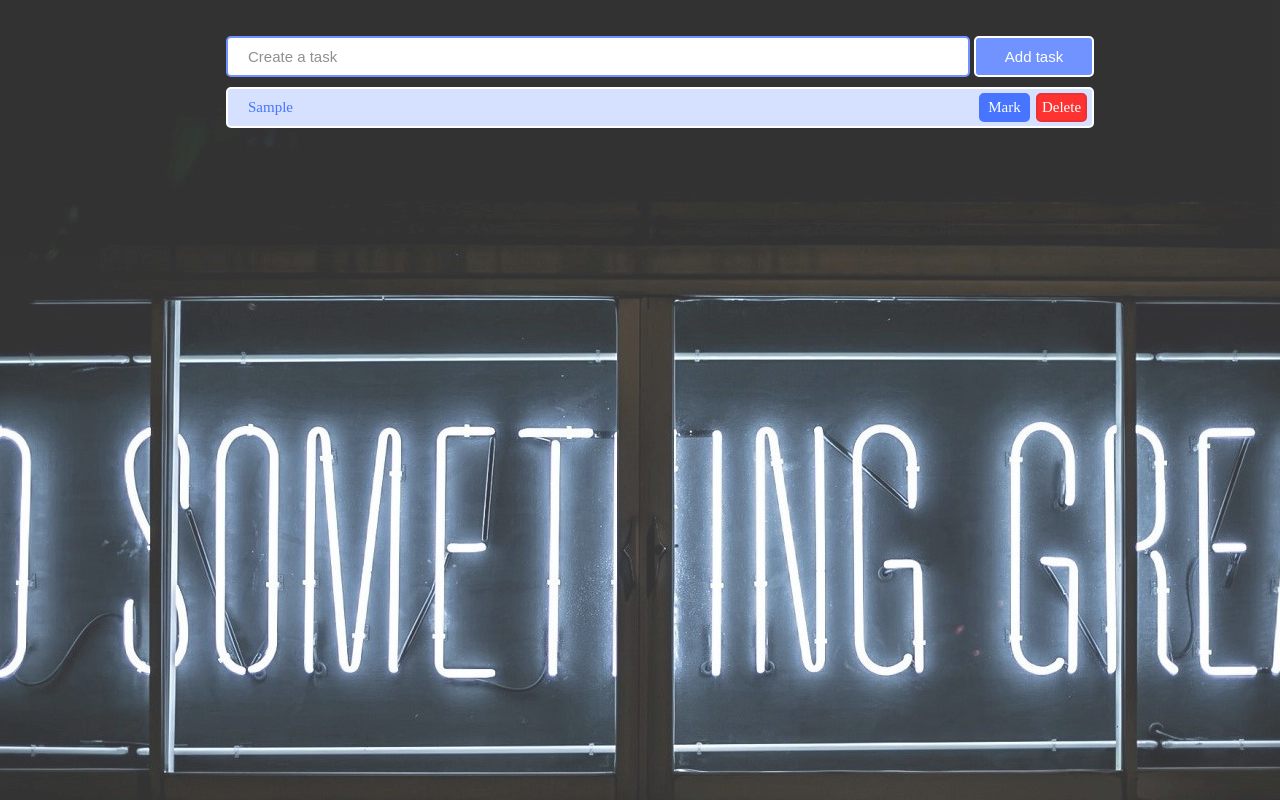
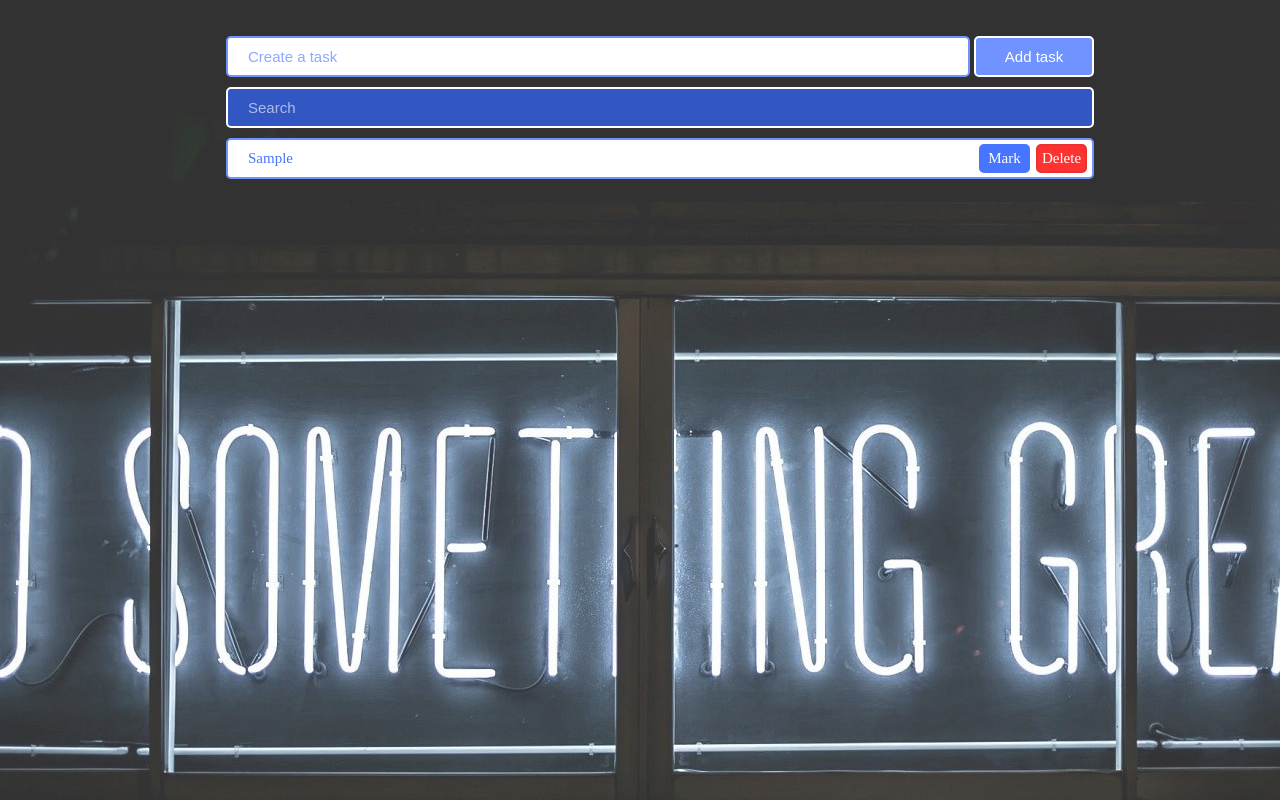
Before and after one commit to ArusikGrigorian/To-Do-List, a plain HTML site: page index.html in a window 1280 px wide. Both pictures are taken after typing "Sample" into the empty fields and a click on the button "Add task". Drawn offline with Linux system fonts and the light colour scheme.

Commit message:
search field creating

```diff
--- a/index.html
+++ b/index.html
@@ -14,6 +14,11 @@
 					<form>
 						<input type="text" class="content" id="inpContent" placeholder="Create a task">
 						<button type="button" class="button" id="entButton" onclick="addDiv()">Add task</button>
+					</form>
+				</li>
+				<li>
+					<form>
+						<input type="text" class="search" id="srchTask" placeholder="Search" oninput="showMatches()">
 					</form>
 				</li>
 			</ol>
@@ -51,14 +56,17 @@
 				if(markSpan.innerHTML === "Mark") {
 					div.style.color = "#ffffff";
 					div.style.backgroundColor = "#4d79ff";
+					div.style.borderColor = "#ffffff";
 					markSpan.innerHTML = "Done";
 					markSpan.style.backgroundColor = "#002db3";
 					markSpan.style.borderColor = "#001a66";
+					markSpan.classList.add("afterHover");
 					delSpan.style.borderColor = "#b30000";
 				}
 				else if(markSpan.innerHTML === "Done") {
 					div.style.color = "#1a53ff";
-					div.style.backgroundColor = "#ccd9ff";
+					div.style.backgroundColor = "#ffffff";
+					div.style.borderColor = "#4d79ff";
 					markSpan.innerHTML = "Mark";
 					markSpan.style.backgroundColor = "#1a53ff";
 					markSpan.style.borderColor = "#1a53ff";
@@ -67,6 +75,22 @@
 			}
 		}
 	}
+
+
+	function showMatches() {
+
+		let srchVal = document.getElementById("srchTask").value;
+		let newDivs = Array.from(document.getElementsByClassName("newDiv"));
+		newDivs.forEach( div => {
+			if(div.textContent.split("MarkDelete").splice(0,1).toString().includes(srchVal)) {
+				div.classList.remove("visible");
+			}
+			else {
+				div.classList.add("visible");
+			}
+		});
+	}
+
 </script>
 </body>
 </html>
--- a/style.css
+++ b/style.css
@@ -20,13 +20,29 @@ body {
 	padding: 20px;
 }
 
+#srchTask {
+	background-color: #002db3;
+	width: 824px;
+	margin-top: 10px;
+	font-size: 15px;
+	color: #ffffff;
+	border: 2px solid #ffffff;
+	border-radius: 5px;
+	padding: 10px 20px;
+	outline: none;
+}
+
 li {
     list-style-type: none;
 }
 
+#srchTask::placeholder {
+  color: #ffffff;
+  opacity: 60%;
+}
+
 .content, .newDiv {
 	font-size: 15px;
-	color: #0040ff;
 	width: 700px;
 	border: 2px solid #4d79ff;
 	border-radius: 5px;
@@ -36,6 +52,11 @@ li {
 
 .content:hover {
 	box-shadow: 0 0 5px 1px #4d79ff;
+}
+
+.content::placeholder {
+  color: #4d79ff;
+  opacity: 80%;
 }
 
 .button {
@@ -59,9 +80,9 @@ li {
 .newDiv {
 	display: flex;
 	align-items: center;
-	background-color: #ccd9ff;
+	background-color: #ffffff;
 	color: #1a53ff;
-	border: 2px solid #ffffff;
+	border: 2px solid #4d79ff;
 	width: 824px;
 	margin-top: 10px;
 	position: relative;
@@ -81,10 +102,6 @@ li {
 	right: 5px;
 }
 
-.delSpan:hover {
-	background-color: #cc0000;
-}
-
 .delSpan {
 	cursor: pointer;
 }
@@ -95,10 +112,18 @@ li {
 	right: 62px;
 }
 
-.markSpan:hover {
-	background-color: #002db3;
-}
-
 .markSpan {
 	cursor: pointer;
 }
+
+.afterHover {
+	background-color: yellow;
+}
+
+.afterAfterHover {
+	background-color: pink;
+}
+
+.visible {
+	display: none;
+}
```
